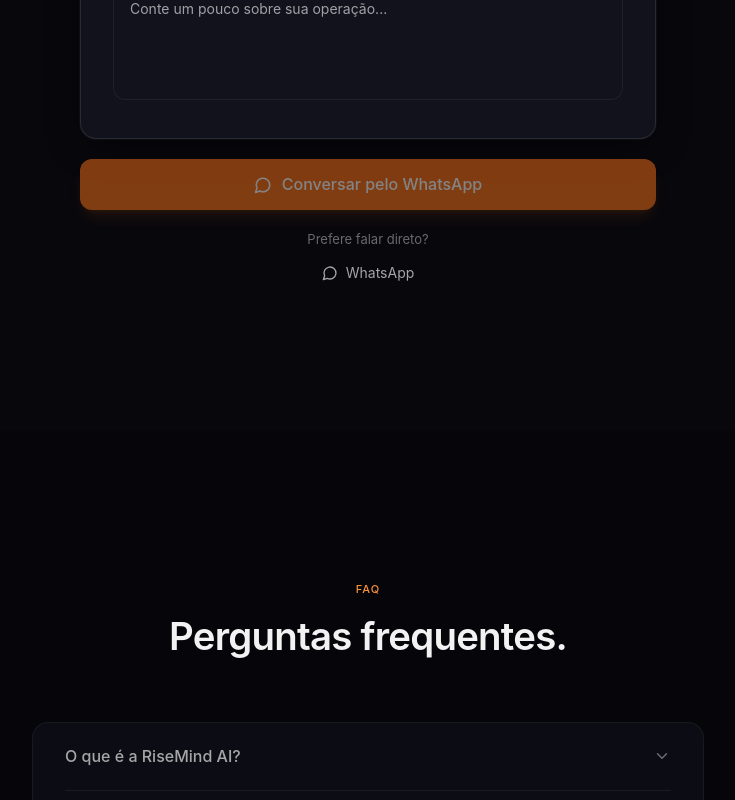
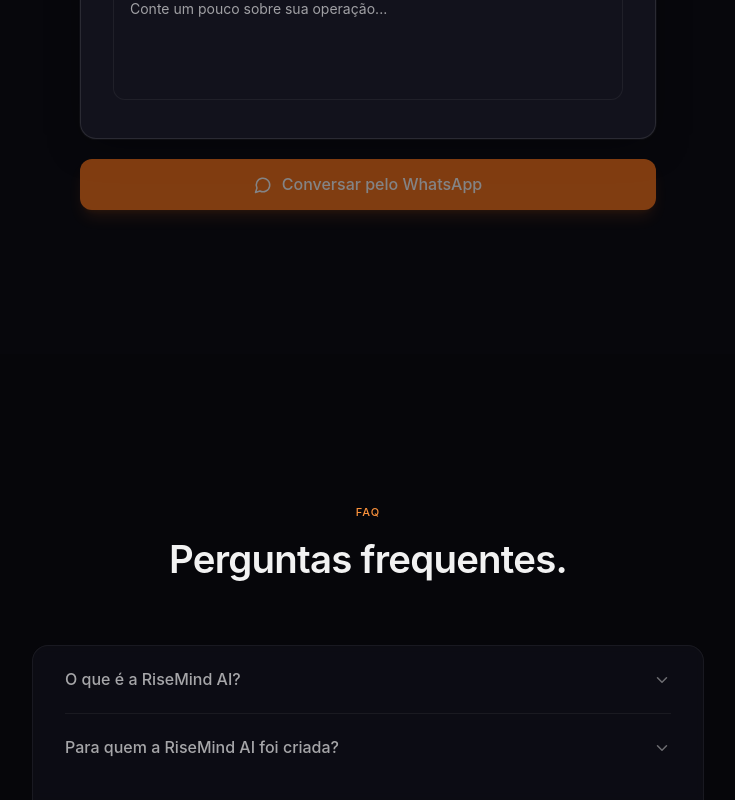
Before and after one commit to Guarizin/RiseMind, a Next.js app: page / in a window 1280 px wide. Shown: the part 11200-12000 px from the top of the page, without its empty margins (272-1007 px from the left). Built offline with nearby package versions, Linux system fonts and the light colour scheme.

Commit message:
Tirando duplicidades

```diff
--- a/components/sections/Contact.tsx
+++ b/components/sections/Contact.tsx
@@ -258,21 +258,6 @@
                   Conversar pelo WhatsApp
                 </Button>
 
-                {/* WhatsApp alternative */}
-                <div className="text-center">
-                  <p className="text-caption text-txt-3 mb-3">
-                    Prefere falar direto?
-                  </p>
-                  <a
-                    href={siteConfig.whatsapp.link}
-                    target="_blank"
-                    rel="noopener noreferrer"
-                    className="inline-flex items-center gap-2 text-body-sm text-txt-2 hover:text-txt-1 transition-colors duration-200"
-                  >
-                    <MessageCircle size={16} />
-                    WhatsApp
-                  </a>
-                </div>
               </form>
           </ScrollReveal>
         </div>
```
